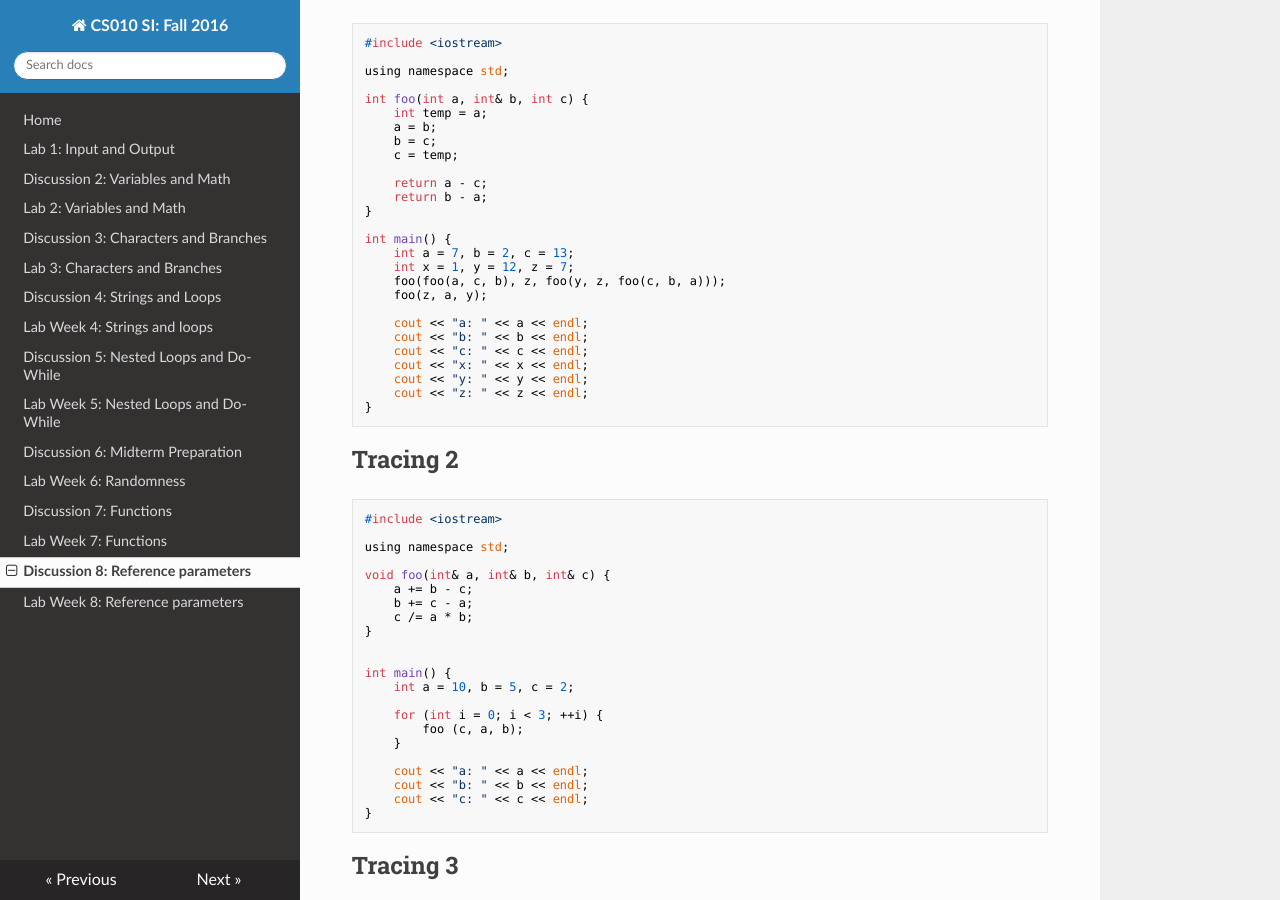
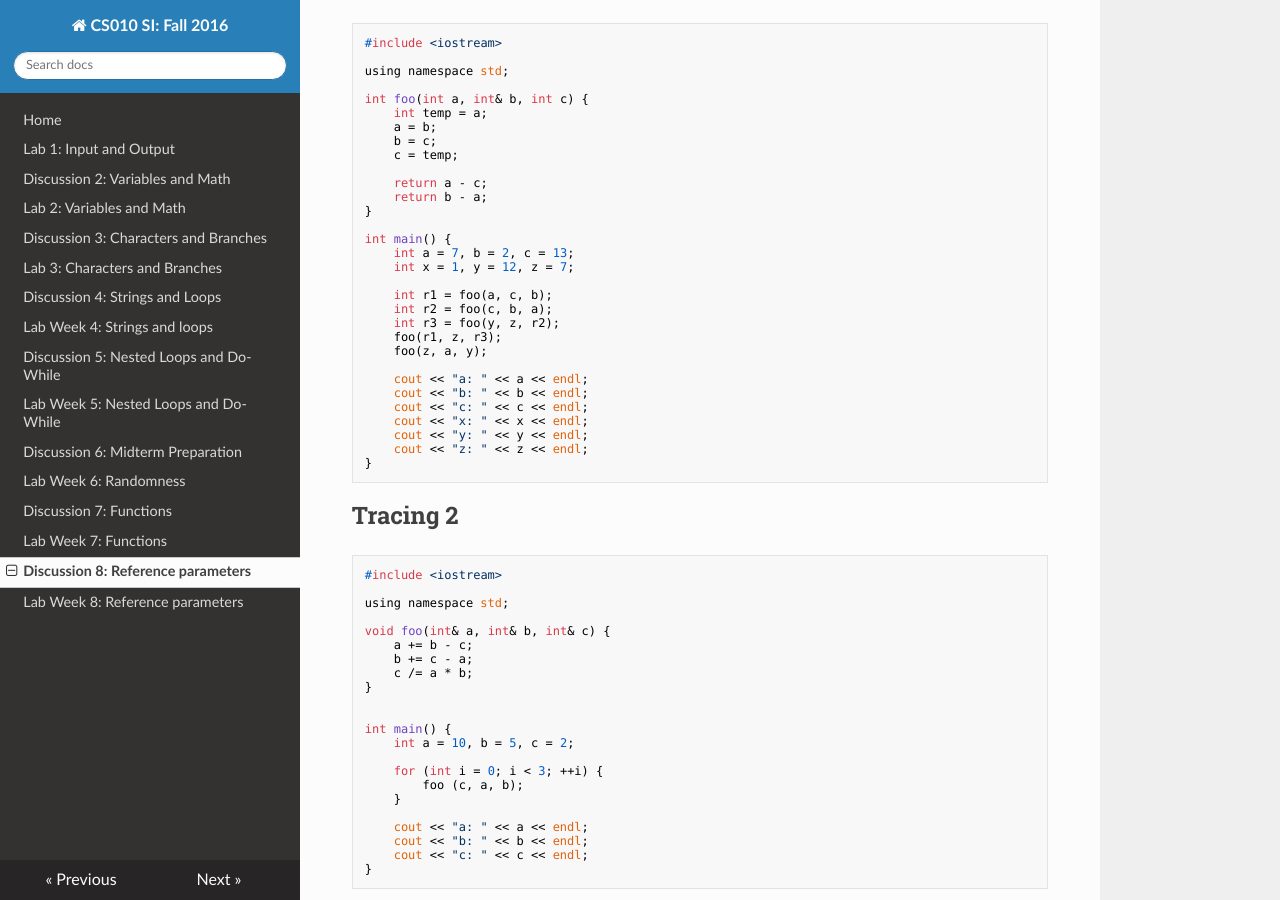
Before and after one commit to cs-si-ucr/cs10, an MkDocs documentation site: the page built from docs/dis08.md, in a window 1280 px wide and 900 px high, scrolled down 596 px. Built offline with MkDocs 1.6.1, drawn with Linux system fonts in a browser that asks for light colours; nearby versions of some CDN libraries; old or Windows-style settings are respelled for this version of MkDocs.

Commit message:
fix trace 1 evaluation order

```diff
--- a/docs/dis08.md
+++ b/docs/dis08.md
@@ -56,7 +56,11 @@ int foo(int a, int& b, int c) {
 int main() {
     int a = 7, b = 2, c = 13;
     int x = 1, y = 12, z = 7;
-    foo(foo(a, c, b), z, foo(y, z, foo(c, b, a)));
+
+    int r1 = foo(a, c, b);
+    int r2 = foo(c, b, a);
+    int r3 = foo(y, z, r2);
+    foo(r1, z, r3);
     foo(z, a, y);
 
     cout << "a: " << a << endl;
```
